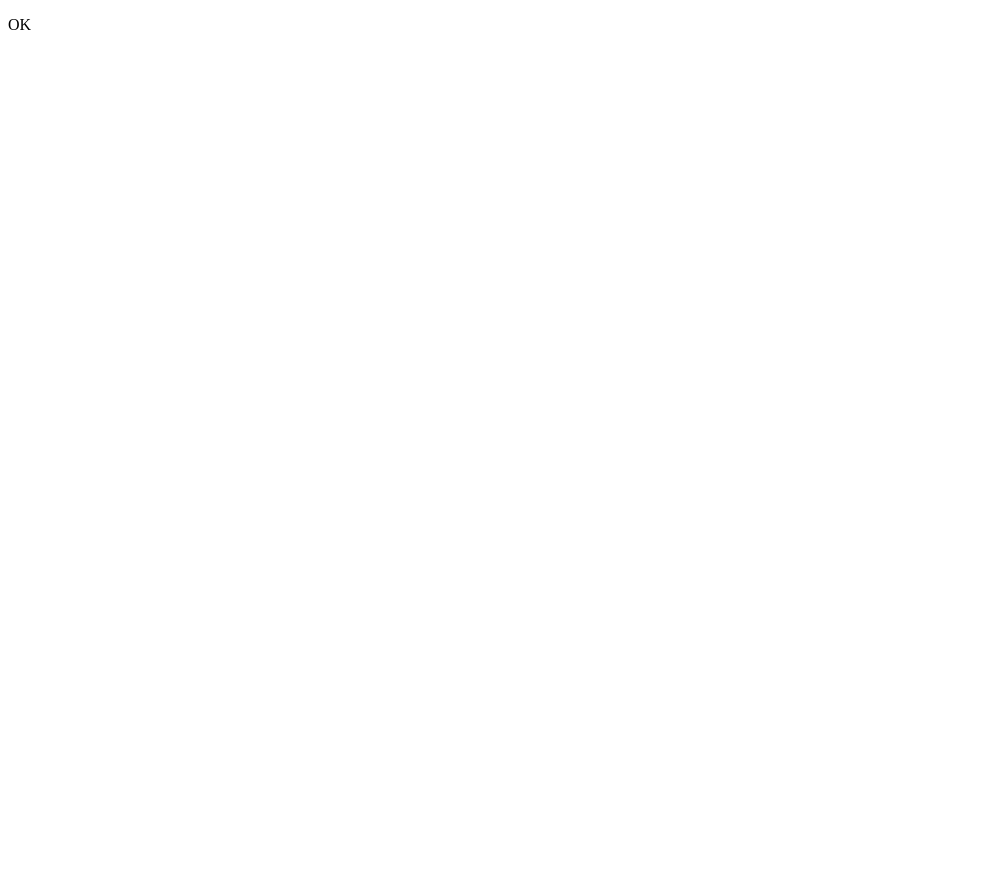
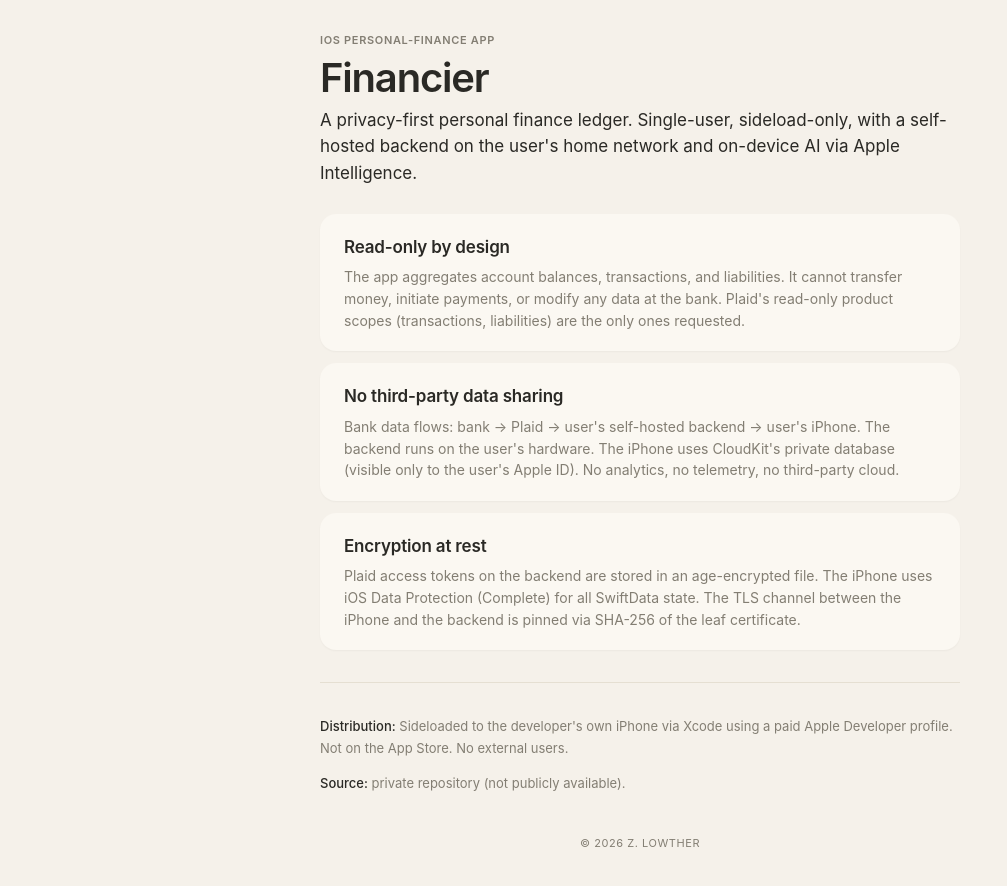
Before and after one commit to zlowther21/zlowther21.github.io, a plain HTML site: page index.html in a window 1280 px wide. Shown: the whole page, without its empty margins (0-1007 px from the left). Before the commit the page ends 800 px from the top, so only its background shows below. Drawn offline with Linux system fonts and the light colour scheme.

Commit message:
Replace placeholder index.html with Financier landing page

```diff
--- a/index.html
+++ b/index.html
@@ -1,3 +1,129 @@
 <!DOCTYPE html>
-<html><head><meta charset="utf-8"><title>zlowther21</title></head>
-<body><p>OK</p></body></html>
+<html lang="en">
+<head>
+<meta charset="utf-8">
+<meta name="viewport" content="width=device-width, initial-scale=1">
+<title>Financier — Personal Finance Ledger</title>
+<meta name="description" content="Financier is a privacy-first, single-user personal finance ledger for iOS. Self-hosted backend, on-device AI, no third-party data sharing.">
+<style>
+  :root { color-scheme: light dark; }
+  * { box-sizing: border-box; }
+  body {
+    font-family: -apple-system, BlinkMacSystemFont, "SF Pro Text", system-ui, sans-serif;
+    background: #F5F1EA;
+    color: #2A2925;
+    margin: 0;
+    padding: 32px 20px;
+    line-height: 1.55;
+  }
+  @media (prefers-color-scheme: dark) {
+    body { background: #1A1814; color: #F2EEE5; }
+    .card { background: #23211C; }
+    .secondary, .caption { color: #A29B8A; }
+    .divider { background: #2F2C25; }
+    a { color: #7BA688; }
+  }
+  main {
+    max-width: 640px;
+    margin: 0 auto;
+  }
+  .eyebrow {
+    font-size: 11px;
+    font-weight: 600;
+    letter-spacing: 0.06em;
+    text-transform: uppercase;
+    color: #837E73;
+    margin-bottom: 8px;
+  }
+  h1 {
+    font-family: ui-rounded, "SF Pro Rounded", -apple-system, sans-serif;
+    font-size: 40px;
+    font-weight: 600;
+    letter-spacing: -0.03em;
+    line-height: 1.05;
+    margin: 0 0 8px;
+  }
+  .lede {
+    font-size: 17px;
+    color: #2A2925;
+    margin: 0 0 28px;
+  }
+  .secondary { color: #837E73; }
+  .card {
+    background: #FBF8F2;
+    border-radius: 16px;
+    padding: 20px 24px;
+    margin: 12px 0;
+    box-shadow: 0 1px 2px rgba(0,0,0,0.04);
+  }
+  .card h2 {
+    font-family: ui-rounded, "SF Pro Rounded", -apple-system, sans-serif;
+    font-size: 17px;
+    font-weight: 600;
+    letter-spacing: -0.01em;
+    margin: 0 0 6px;
+  }
+  .card p {
+    margin: 0;
+    font-size: 14px;
+    color: #837E73;
+  }
+  .divider {
+    height: 1px;
+    background: #E5DFD2;
+    margin: 32px 0;
+    border: none;
+  }
+  .meta {
+    font-size: 13px;
+    color: #837E73;
+    line-height: 1.7;
+  }
+  .meta strong {
+    color: #2A2925;
+    font-weight: 500;
+  }
+  a { color: #5A8765; text-decoration: none; }
+  a:hover { text-decoration: underline; }
+  .caption {
+    font-size: 11px;
+    color: #837E73;
+    text-transform: uppercase;
+    letter-spacing: 0.05em;
+    margin-top: 40px;
+    text-align: center;
+  }
+</style>
+</head>
+<body>
+<main>
+  <div class="eyebrow">iOS personal-finance app</div>
+  <h1>Financier</h1>
+  <p class="lede">A privacy-first personal finance ledger. Single-user, sideload-only, with a self-hosted backend on the user's home network and on-device AI via Apple Intelligence.</p>
+
+  <div class="card">
+    <h2>Read-only by design</h2>
+    <p>The app aggregates account balances, transactions, and liabilities. It cannot transfer money, initiate payments, or modify any data at the bank. Plaid's read-only product scopes (transactions, liabilities) are the only ones requested.</p>
+  </div>
+
+  <div class="card">
+    <h2>No third-party data sharing</h2>
+    <p>Bank data flows: bank → Plaid → user's self-hosted backend → user's iPhone. The backend runs on the user's hardware. The iPhone uses CloudKit's private database (visible only to the user's Apple ID). No analytics, no telemetry, no third-party cloud.</p>
+  </div>
+
+  <div class="card">
+    <h2>Encryption at rest</h2>
+    <p>Plaid access tokens on the backend are stored in an age-encrypted file. The iPhone uses iOS Data Protection (Complete) for all SwiftData state. The TLS channel between the iPhone and the backend is pinned via SHA-256 of the leaf certificate.</p>
+  </div>
+
+  <hr class="divider">
+
+  <div class="meta">
+    <p><strong>Distribution:</strong> Sideloaded to the developer's own iPhone via Xcode using a paid Apple Developer profile. Not on the App Store. No external users.</p>
+    <p><strong>Source:</strong> private repository (not publicly available).</p>
+  </div>
+
+  <p class="caption">© 2026 Z. Lowther</p>
+</main>
+</body>
+</html>
```
